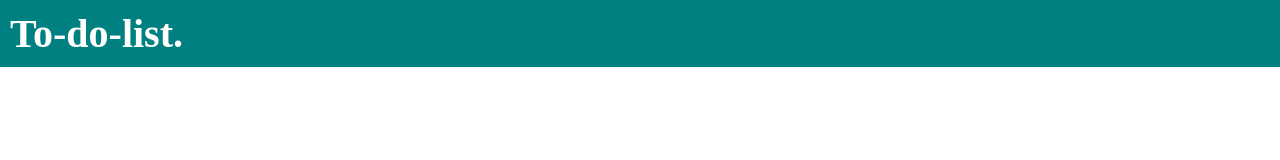
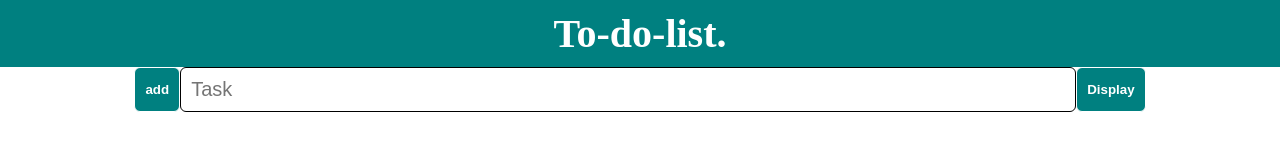
Before and after one commit to S1bu/To-do-list, a plain HTML site: page index.html in a window 1280 px wide. Drawn offline with Linux system fonts and the light colour scheme.

Commit message:
Js linking and storing value in array is done

```diff
--- a/index.html
+++ b/index.html
@@ -14,7 +14,29 @@
             To-do-list.
         </div>
     </header>
+
     <main>
+
+        <div class="container">
+            <div class="important">
+ <!-- add button  -->
+ <button class="add-list" onclick="getTask()">add</button>
+
+ <!-- input -->
+<input type="text" placeholder="Task" class="input">
+
+<!-- display button -->
+<button class="display">Display</button>
+            </div>
+
+
+            <!-- output -->
+            <div class="output-list">
+                <ul>
+
+                </ul>
+            </div>
+        </div>
 
     </main>
     <!-- <footer>
--- a/script/code.js
+++ b/script/code.js
@@ -0,0 +1,16 @@
+ function getTask(){
+let list =[];
+
+    // gets the value from input class
+let task = document.querySelector('.input').value;
+
+// store my shit in an array
+list.push(task);
+
+console.log(list)
+// display the value in output
+ document.querySelector('.output-list').innerHTML=
+ `
+ <li>${task}</li>
+ `
+ }
--- a/style/style.css
+++ b/style/style.css
@@ -7,8 +7,36 @@ header{
     background-color:teal;
     padding: 10px;
 }
+
 .logo{
     font-size: 40px;
     font-weight: 900;
     color: white;
+    text-align: center;
 }
+.container{
+    text-align: center;
+}
+button{
+    padding: 10px;
+    border: 1px solid white;
+    background-color: teal;
+    border-radius: 6px;
+    color: white;
+    font-weight: 800;
+}
+
+input{
+    padding: 10px;
+    width: 70%;
+    border-radius:6px ;
+    border: 1px solid black;
+    font-size: 20px;
+    /* margin-top: 20px; */
+}
+
+.important{
+    display: flex;
+    flex-direction: row;
+    justify-content: center;
+}
```
